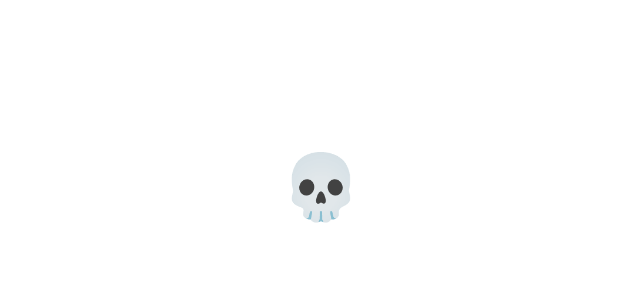
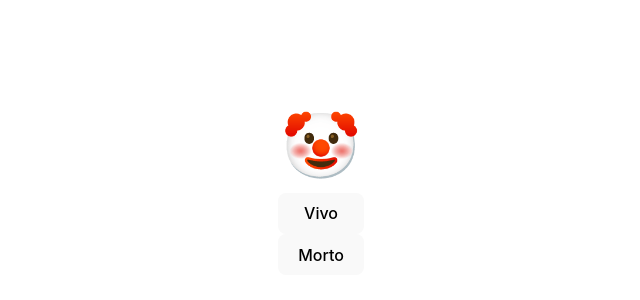
Before and after one commit to ufjf-dcc207/ufjf-dcc207-2024-3-a-atv06-DarlanHenrique, a React (Vite) app: page / in a window 1280 px wide. Shown: the part 214-514 px from the top of the page, without its empty margins (319-959 px from the left). Built offline with nearby package versions, Linux system fonts and the light colour scheme.

Commit message:
adding event state

```diff
--- a/src/Emoji.css
+++ b/src/Emoji.css
@@ -1,3 +1,9 @@
 .emoji {
-    font-size: 4em;
+    .face {
+        font-size: 4em;
+    }
+    .actions {
+        display: flex;
+        flex-direction: column;
+    }
 }
--- a/src/Emoji.tsx
+++ b/src/Emoji.tsx
@@ -1,4 +1,5 @@
 import "./Emoji.css";
+import { useState } from "react";
 
 const EMOJIS = new Map<string, string>(
     [
@@ -12,9 +13,24 @@ const EMOJIS = new Map<string, string>(
 );
 //EMOJIS.set("happy", "😊");
 
+export default function Emoji() {
+  let [situation, setSituation] = useState("any");
 
+  function toHappy() {
+    setSituation("happy");
+  }
 
-export default function Emoji() {
-  let situation = "dead";
-  return  <div className="emoji">{EMOJIS.get(situation) || "🤡"}</div>
+  function toDead() {
+    setSituation("dead");
+  }
+
+  return (
+    <div className="emoji">
+        <div className="face">{EMOJIS.get(situation) || "🤡"}</div>
+        <div className="actions">
+        <button onClick={toHappy}>Vivo</button>
+        <button onClick={toDead}>Morto</button>
+        </div>
+    </div>
+)
 }
```
